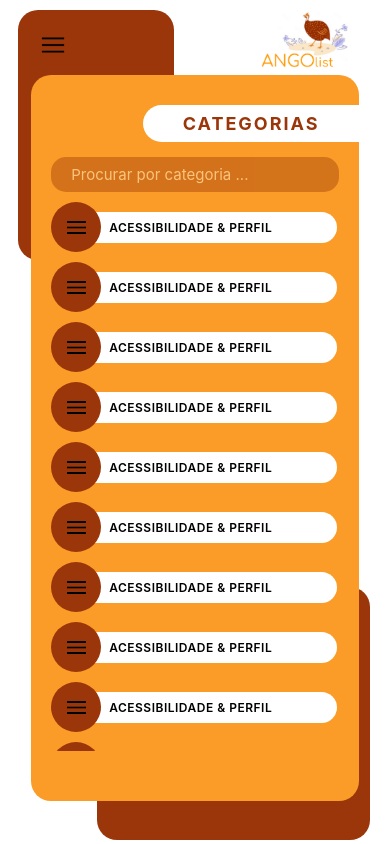
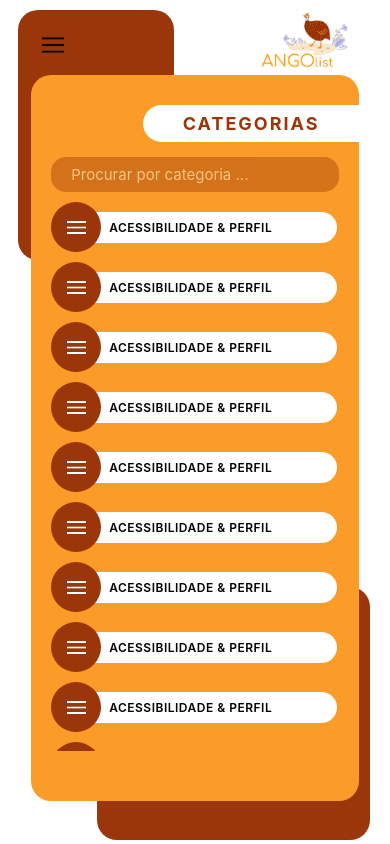
Before and after one commit to R-o-d-r-i-g-o/angolist---mobile, a React Native app: screen /Categories in a window 390 px wide. Built offline with nearby package versions, Linux system fonts and the light colour scheme.

Commit message:
feat: add base color in image icons

```diff
--- a/src/components/listItems/index.tsx
+++ b/src/components/listItems/index.tsx
@@ -1,5 +1,6 @@
 import React from 'react';
 import {ListItemsProps} from './types';
+import color from './../../utils/colors';
 import {
   ContainerItem,
   BallIcon,
@@ -15,7 +16,10 @@ export const ListItems = (props: ListItemsProps) => {
   return (
     <ContainerItem>
       <BallIcon>
-        <MenuImage source={require('./../../assets/menu_icon.png')} />
+        <MenuImage
+          tintColor={color.baseWhite}
+          source={require('./../../assets/menu_icon.png')}
+        />
       </BallIcon>
       <ItemTitle>
         <ItemText>{fieldName}</ItemText>
```
Also changed, not shown: src/assets/person_icon.png (added).
